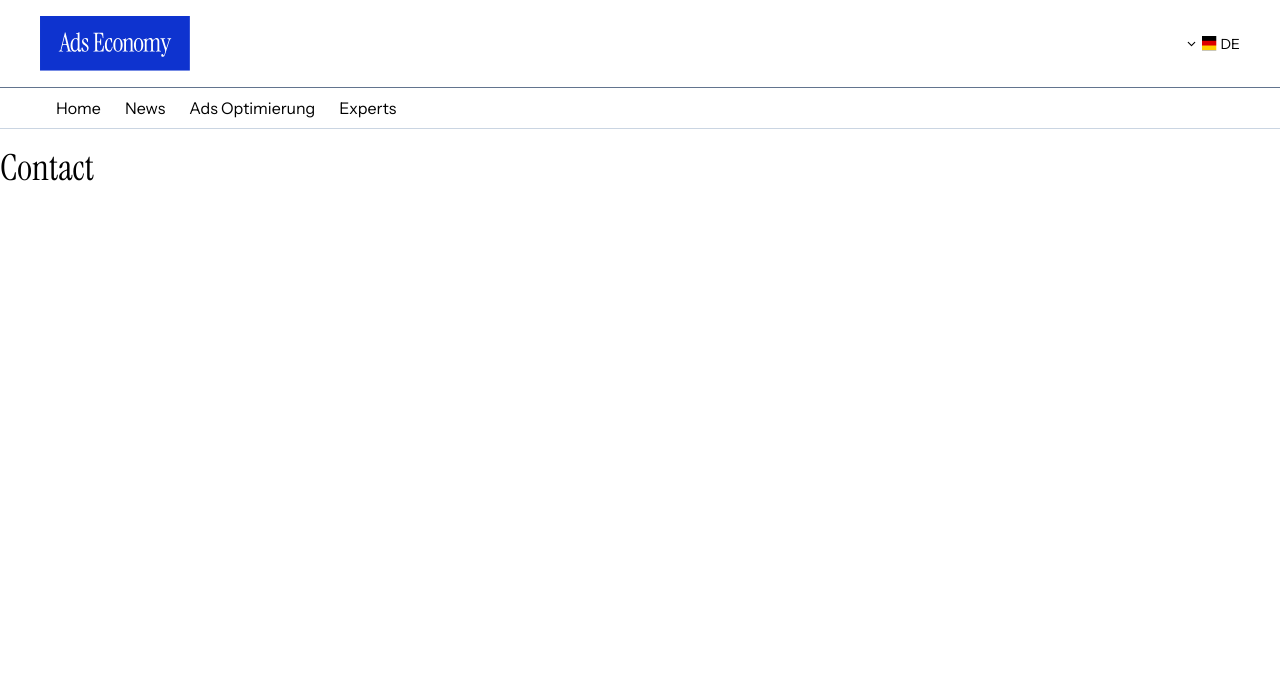
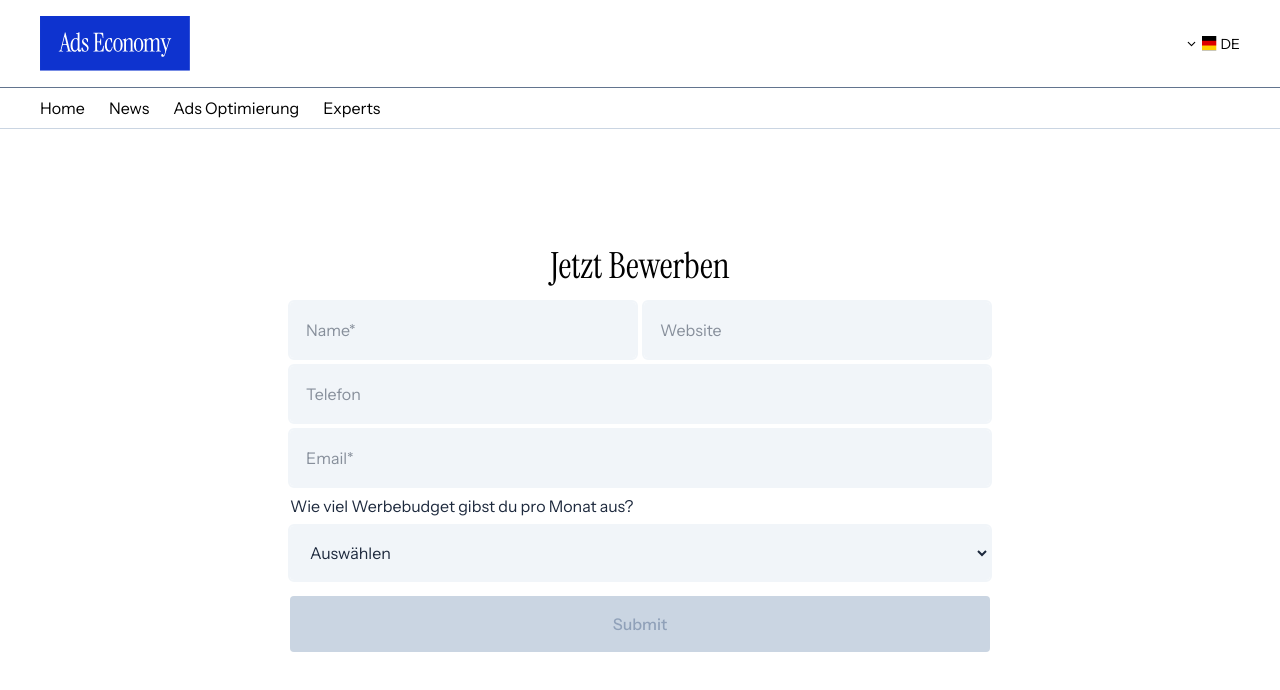
Before and after one commit to wickypopo/ads-economy, a React (Vite) app: page /bewerben in a window 1280 px wide. Shown: the top 690 px of the page. Built offline with nearby package versions, Linux system fonts and the light colour scheme.

Commit message:
formular integriert

```diff
--- a/src/pages/RisingContact.jsx
+++ b/src/pages/RisingContact.jsx
@@ -1,3 +1,114 @@
+import { useState } from "react";
+
 export default function RisingContact() {
-  return <h1>Contact</h1>;
+  const [canSubmit, setCanSubmit] = useState(false);
+
+  function handleSubmit(e) {
+    e.preventDefault();
+
+    const formElement = e.currentTarget;
+
+    if (!formElement.checkValidity()) {
+      formElement.reportValidity();
+      return;
+    }
+
+    const form = new FormData(e.currentTarget);
+    const name = form.get("name");
+    const email = form.get("email");
+    const website = form.get("website");
+    const tel = form.get("tel");
+    const budget = form.get("budget");
+    console.log(name, email, website, tel, budget);
+  }
+
+  function handleInput(e) {
+    const formElement = e.currentTarget;
+
+    if (!formElement.checkValidity()) {
+      setCanSubmit(false);
+      console.log("Formular ist noch nicht gültig");
+      return;
+    } else {
+      setCanSubmit(true);
+      console.log("Formular ist gültig");
+    }
+  }
+
+  return (
+    <main className="w-full px-4 flex justify-center">
+      <section className="w-full max-w-[1200px] min-h-[80vh] flex flex-col justify-center items-center gap-4">
+        <span className="instrument text-4xl">Jetzt Bewerben</span>
+        <form
+          onSubmit={(e) => handleSubmit(e)}
+          onInput={(e) => handleInput(e)}
+          className="flex flex-col w-full max-w-[700px] gap-2 items-center text-slate-800"
+        >
+          <div className="w-full flex gap-2">
+            <input
+              type="text"
+              placeholder="Name*"
+              name="name"
+              required
+              className="bg-slate-100 outline-slate-100 outline-2 p-4 rounded focus:outline-blue-600 w-1/2"
+            />
+            <input
+              type="text"
+              placeholder="Website"
+              name="website"
+              className="bg-slate-100 outline-slate-100 outline-2 p-4 rounded focus:outline-blue-600 w-1/2"
+            />
+          </div>
+          <input
+            type="tel"
+            placeholder="Telefon"
+            name="tel"
+            className="w-full bg-slate-100 outline-slate-100 outline-2 p-4 rounded focus:outline-blue-600"
+          />
+          <input
+            type="email"
+            placeholder="Email*"
+            name="email"
+            required
+            className="w-full bg-slate-100 outline-slate-100 outline-2 p-4 rounded focus:outline-blue-600"
+          />
+          <label htmlFor="budget" className="w-full">
+            Wie viel Werbebudget gibst du pro Monat aus?
+          </label>
+
+          <select
+            id="budget"
+            name="budget"
+            required
+            defaultValue=""
+            className="w-full bg-slate-100 outline-slate-100 outline-2 p-4 rounded
+          focus:outline-blue-600"
+          >
+            <option value="" disabled>
+              Auswählen
+            </option>
+            <option value="Ich schalte aktuell keine ads">
+              Ich schalte aktuell keine ads
+            </option>
+            <option value="Weniger als 2.000 €/Monat">
+              Weniger als 2.000 €/Monat
+            </option>
+            <option value="2.000 € - 10.000 €">2.000 € - 10.000 € </option>
+            <option value="Mehr als 10.000 €/Monat">
+              Mehr als 10.000 €/Monat
+            </option>
+          </select>
+          <input
+            type="submit"
+            disabled={!canSubmit}
+            className={
+              canSubmit
+                ? "bg-blue-600 rounded p-4 text-slate-100 w-full mt-2 font-medium"
+                : "bg-slate-300 rounded p-4 text-slate-400 w-full mt-2 font-medium"
+            }
+          />
+        </form>
+      </section>
+    </main>
+  );
 }
--- a/src/sections/Header.jsx
+++ b/src/sections/Header.jsx
@@ -77,21 +77,6 @@ export default function Header() {
                 <Link onClick={() => setMenu(false)} to="/news">
                   News
                 </Link>
-                {/*
-                <Link onClick={() => setMenu(false)} to="/learn">
-                  Learn
-                </Link>
-                <Link onClick={() => setMenu(false)} to="/tools">
-                  Tools
-                </Link>
-                <Link onClick={() => setMenu(false)} to="/rising-brands">
-                  Rising Brands
-                </Link>
-                <Link onClick={() => setMenu(false)} to="/premier-brands">
-                  Premier Brands
-                </Link>
-                */}
-
                 <Link onClick={() => setMenu(false)} to="/experts">
                   Experts
                 </Link>
@@ -100,29 +85,15 @@ export default function Header() {
           ) : null}
         </div>
       </header>
-      <div className="w-full justify-center border-b border-slate-300 hidden lg:flex">
+      <div className="w-full justify-center border-b border-slate-300 hidden lg:flex px-4">
         <div className="max-w-[1200px] w-full flex justify-between py-2">
-          <nav className="flex items-center gap-6 text-center pl-4 first:pl-0 lg:first:pl-4">
+          <nav className="flex items-center gap-6 text-center pl-4 first:pl-0">
             <Link onClick={() => setMenu(false)} to="/">
               Home
             </Link>
             <Link onClick={() => setMenu(false)} to="/news">
               News
             </Link>
-            {/*
-                <Link onClick={() => setMenu(false)} to="/learn">
-                  Learn
-                </Link>
-                <Link onClick={() => setMenu(false)} to="/tools">
-                  Tools
-                </Link>
-                 <Link onClick={() => setMenu(false)} to="/rising-brands">
-              Rising Brands
-            </Link>
-            <Link onClick={() => setMenu(false)} to="/premier-brands">
-              Premier Brands
-            </Link>
-                */}
             <Link onClick={() => setMenu(false)} to="/ads-optimierung">
               Ads Optimierung
             </Link>
```
